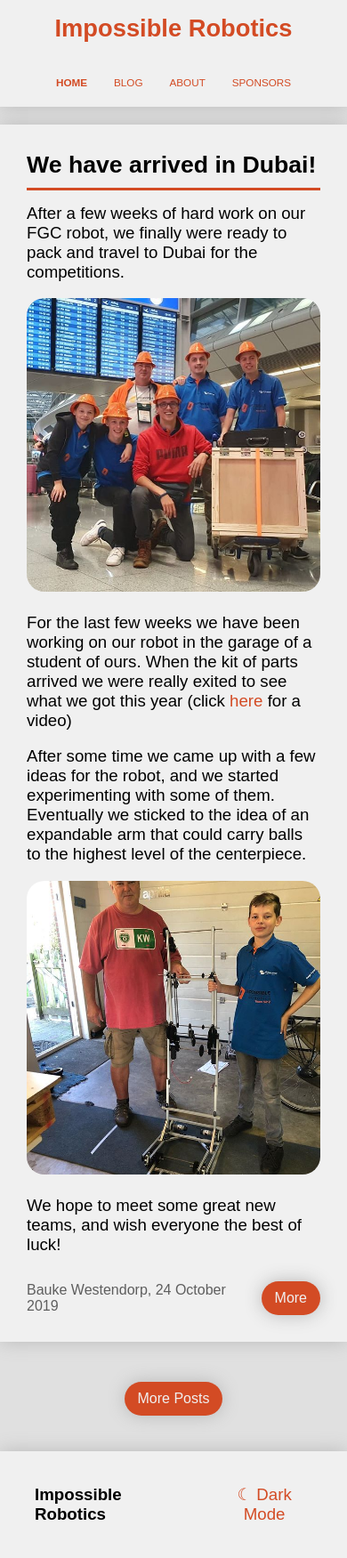
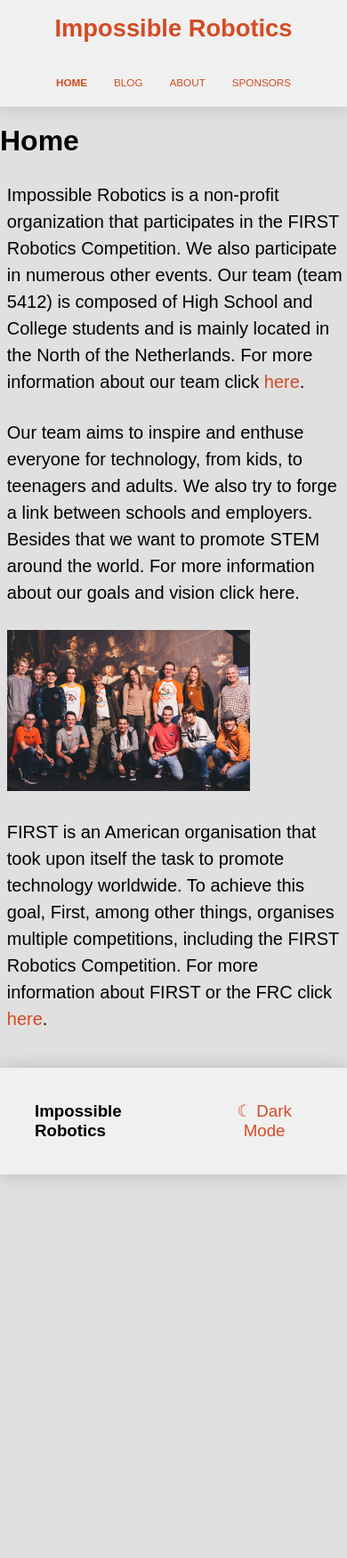
Before and after one commit to Impossible-Robotics/impossible-robotics.github.io, a Jekyll site: the page built from index.html, in a window 390 px wide. Shown: the whole page at 89% size. Built offline with Jekyll 4.4.1, drawn with Linux system fonts in a browser that asks for light colours.

Commit message:
Homepage updated

```diff
--- a/_layouts/base.html
+++ b/_layouts/base.html
@@ -18,9 +18,12 @@
     <link rel="stylesheet" type="text/css" href="/style/header.css">
     <link rel="stylesheet" type="text/css" href="/style/footer.css">
     <link rel="stylesheet" type="text/css" href="/style/404.css">
+    <link rel="stylesheet" type="text/css" href="/style/blog.css">
+    <link rel="stylesheet" type="text/css" href="/style/post.css">
+    <link rel="stylesheet" type="text/css" href="/style/standard.css">
     <link rel="stylesheet" type="text/css" href="/style/home.css">
-    <link rel="stylesheet" type="text/css" href="/style/post.css">
     <link rel="stylesheet" type="text/css" href="/style/about.css">
+
 
     <title>{{ page.title }} | Impossible Robotics</title>
 </head>
--- a/about.html
+++ b/about.html
@@ -3,7 +3,7 @@
 layout: base
 ---
 
-<div class="about">
+<div class="standard">
     <div class="page-content">
       <div class="main">
 
@@ -18,9 +18,9 @@
         <p>Besides all the above Impossible Robotics is a fun and intimate team. But the most important thing we want to effectuate is to create an environment where the students can discover and expend their talents and interests, whether it is technology minded or other cool stuff. We want to welcome all creativity and challenge the impossible together.</p>
         <!-- <p>If you’d like to find out more about our vision and goals, you can click here.</p> -->
         <p>Below here you can find our chairmans video of the 2018/2019 season, it gives a good impression of what we are doing.</p>
-        <video width="480" height="360" controls>
+        <video class="video" controls>
             <source src="/res/about/Chairmans-Video-2019.mp4" type="video/mp4">
-          </video>
+        </video>
 
       </div>
       <div class="sidebar">
--- a/index.html
+++ b/index.html
@@ -3,62 +3,31 @@
 layout: base
 ---
 
-<div class="home">
+<div class="standard">
     <div class="page-content">
-    <div class="posts">
-      {% for post in site.posts limit:3 %}
-      <div class="container post">
-          <h1 class="underlined-title">{{ post.title }}</h1>
-          <div class="content">
-            {{ post.content }}
-          </div>
+      <div class="main">
 
-          <div class="info">
-            <p>{{ post.author }}, {{ post.date | date_to_long_string }}</p>
-            <a href="{{ post.url }}" class="button">More</a>
-          </div>
-        </div>
-      {% endfor %}
+        <h1>Home</h1>
 
-      <div class="centered-button">
-        <a href="/blog/" class="button">More Posts</a>
-      </div>
+        <p>Impossible Robotics is a non-profit organization that participates in the FIRST Robotics Competition. We also participate in numerous other events. Our team (team 5412) is composed of High School and College students and is mainly located in the North of the Netherlands. For more information about our team click <a href="about.html">here</a>.</p>
+        <p>Our team aims to inspire and enthuse everyone for technology, from kids, to teenagers and adults. We also try to forge a link between schools and employers.  Besides that we want to promote STEM around the world. For more information about our goals and vision click here.</p>
+        <img src="/res/about/team.jpg" class="homepage-photo" alt="Photo of our team">
+        <p>FIRST is an American organisation that took upon itself the task to promote technology worldwide. To achieve this goal, First, among other things, organises multiple competitions, including the FIRST Robotics Competition. For more information about FIRST or the FRC click <a href="https://www.firstinspires.org/robotics/frc">here</a>.</p>
+
+
       </div>
       <div class="sidebar">
-      <div class="container featured-post">
-          <h1 class="label underlined-title">Featured Post</h1>
-
-          {% for post in site.posts %}
-            {% if post.path contains "featured" %}
-              {% assign featured-post = post %}
-            {% endif %}
-          {% endfor %}
-
-          <a href="{{ featured-post.url }}">
-            <h1 class="title">{{ featured-post.title }}</h1>
-            <p class="summary">{{ featured-post.summary }}</p>
-
-            {% if featured-post.thumbnail != nil %}
-              <img src="{{ featured-post.thumbnail }}">
-            {% endif %}
-          </a>
-
-          <div class="centered-button">
-            <a href="{{ featured-post.url }}" class="button">Read More</a>
-          </div>
-      </div>
         <div class="container sponsors">
           <h1 class="label underlined-title">Powered By</h1>
 
-        {% for sponsor in site.data.sponsors %}
-          {% if sponsor.is-main %}
-            {% if sponsor.url != nil %}
-              <a href="{{ sponsor.url }}"><img src="{{ sponsor.image }}" alt="{{ sponsor.name }}"></a>
+          {% for sponsor in site.data.sponsors %} {% if sponsor.is-main %} {% if
+          sponsor.url != nil %}
+          <a href="{{ sponsor.url }}"
+            ><img src="{{ sponsor.image }}" alt="{{ sponsor.name }}"
+          /></a>
           {% else %}
-              <img src="{{ sponsor.image }}" alt="{{ sponsor.name }}">
-            {% endif %}
-          {% endif %}
-        {% endfor %}
+          <img src="{{ sponsor.image }}" alt="{{ sponsor.name }}" />
+          {% endif %} {% endif %} {% endfor %}
 
           <div class="centered-button">
             <a href="/sponsors/" class="button home-sponsor-button">See all</a>
--- a/style/about.css
+++ b/style/about.css
@@ -1,68 +1,3 @@
-.about .page-content {
-  display: grid;
-  grid-template-columns: auto 22vw;
-  gap: 5%;
-  margin-bottom: 40px;
+.video{
+    width: 80%;
 }
-
-.about .main {
-  grid-column-start: 1;
-}
-
-.about .main > * {
-  margin-bottom: 3vh;
-}
-
-.about .main > *:not(:first-child) {
-  margin-left: 5%;
-}
-
-.about .main > *:last-child {
-  margin-bottom: 0;
-}
-
-.about .sidebar {
-  grid-column-start: 2;
-}
-
-.about .sidebar > * {
-  margin-bottom: 5vh;
-}
-
-.about .sidebar > *:last-child {
-  margin-bottom: 0;
-}
-
-.about .sidebar .label {
-  margin-bottom: 15px;
-}
-
-.about .sidebar .featured-post .title {
-  font-size: 20pt;
-}
-
-.about .sidebar .featured-post .summary {
-  margin: 20px 0;
-}
-
-.about .sidebar img {
-  width: 100%;
-  border-radius: 10px;
-  margin-bottom: 20px;
-}
-
-@media only screen and (max-width: 1200px) {
-  .about .page-content {
-    display: block;
-  }
-
-  .about .sidebar {
-    display: none;
-  }
-}
-
-.about p {
-  font-weight: 400;
-  font-size: 20px;
-  line-height: 1.5em;
-}
--- /dev/null
+++ b/style/blog.css
@@ -0,0 +1,58 @@
+.blog .page-content {
+  display: grid;
+  grid-template-columns: auto 22vw;
+  gap: 5%;
+  margin-bottom: 40px;
+}
+
+.blog .posts {
+  grid-column-start: 1;
+}
+
+.blog .posts > * {
+  margin-bottom: 5vh;
+}
+
+.blog .posts > *:last-child {
+  margin-bottom: 0;
+}
+
+.blog .sidebar {
+  grid-column-start: 2;
+}
+
+.blog .sidebar > * {
+  margin-bottom: 5vh;
+}
+
+.blog .sidebar > *:last-child {
+  margin-bottom: 0;
+}
+
+.blog .sidebar .label {
+  margin-bottom: 15px;
+}
+
+.blog .sidebar .featured-post .title {
+  font-size: 20pt;
+}
+
+.blog .sidebar .featured-post .summary {
+  margin: 20px 0;
+}
+
+.blog .sidebar img {
+  width: 100%;
+  border-radius: 10px;
+  margin-bottom: 20px;
+}
+
+@media only screen and (max-width: 1200px) {
+  .blog .page-content {
+    display: block;
+  }
+
+  .blog .sidebar {
+    display: none;
+  }
+}
--- a/style/home.css
+++ b/style/home.css
@@ -1,58 +1,3 @@
-.home .page-content {
-  display: grid;
-  grid-template-columns: auto 22vw;
-  gap: 5%;
-  margin-bottom: 40px;
+.homepage-photo{
+    width: 70%;
 }
-
-.home .posts {
-  grid-column-start: 1;
-}
-
-.home .posts > * {
-  margin-bottom: 5vh;
-}
-
-.home .posts > *:last-child {
-  margin-bottom: 0;
-}
-
-.home .sidebar {
-  grid-column-start: 2;
-}
-
-.home .sidebar > * {
-  margin-bottom: 5vh;
-}
-
-.home .sidebar > *:last-child {
-  margin-bottom: 0;
-}
-
-.home .sidebar .label {
-  margin-bottom: 15px;
-}
-
-.home .sidebar .featured-post .title {
-  font-size: 20pt;
-}
-
-.home .sidebar .featured-post .summary {
-  margin: 20px 0;
-}
-
-.home .sidebar img {
-  width: 100%;
-  border-radius: 10px;
-  margin-bottom: 20px;
-}
-
-@media only screen and (max-width: 1200px) {
-  .home .page-content {
-    display: block;
-  }
-
-  .home .sidebar {
-    display: none;
-  }
-}
--- /dev/null
+++ b/style/standard.css
@@ -0,0 +1,69 @@
+.standard .page-content {
+  display: grid;
+  grid-template-columns: auto 22vw;
+  gap: 5%;
+  margin-bottom: 40px;
+}
+
+.standard .main {
+  grid-column-start: 1;
+}
+
+.standard .main > * {
+  margin-bottom: 3vh;
+}
+
+.standard .main > *:not(:first-child) {
+  margin-left: 2vw;
+  margin-right: 0vw;
+}
+
+.standard .main > *:last-child {
+  margin-bottom: 0;
+}
+
+.standard .sidebar {
+  grid-column-start: 2;
+}
+
+.standard .sidebar > * {
+  margin-bottom: 5vh;
+}
+
+.standard .sidebar > *:last-child {
+  margin-bottom: 0;
+}
+
+.standard .sidebar .label {
+  margin-bottom: 15px;
+}
+
+.standard .sidebar .featured-post .title {
+  font-size: 20pt;
+}
+
+.standard .sidebar .featured-post .summary {
+  margin: 20px 0;
+}
+
+.standard .sidebar img {
+  width: 100%;
+  border-radius: 10px;
+  margin-bottom: 20px;
+}
+
+@media only screen and (max-width: 1200px) {
+  .standard .page-content {
+    display: block;
+  }
+
+  .standard .sidebar {
+    display: none;
+  }
+}
+
+.standard p {
+  font-weight: 400;
+  font-size: 20px;
+  line-height: 1.5em;
+}
```
Also changed, not shown: blog.html (added, +69 -0 lines), 3 other files. Lines whose indentation alone changed are shown as unchanged.
